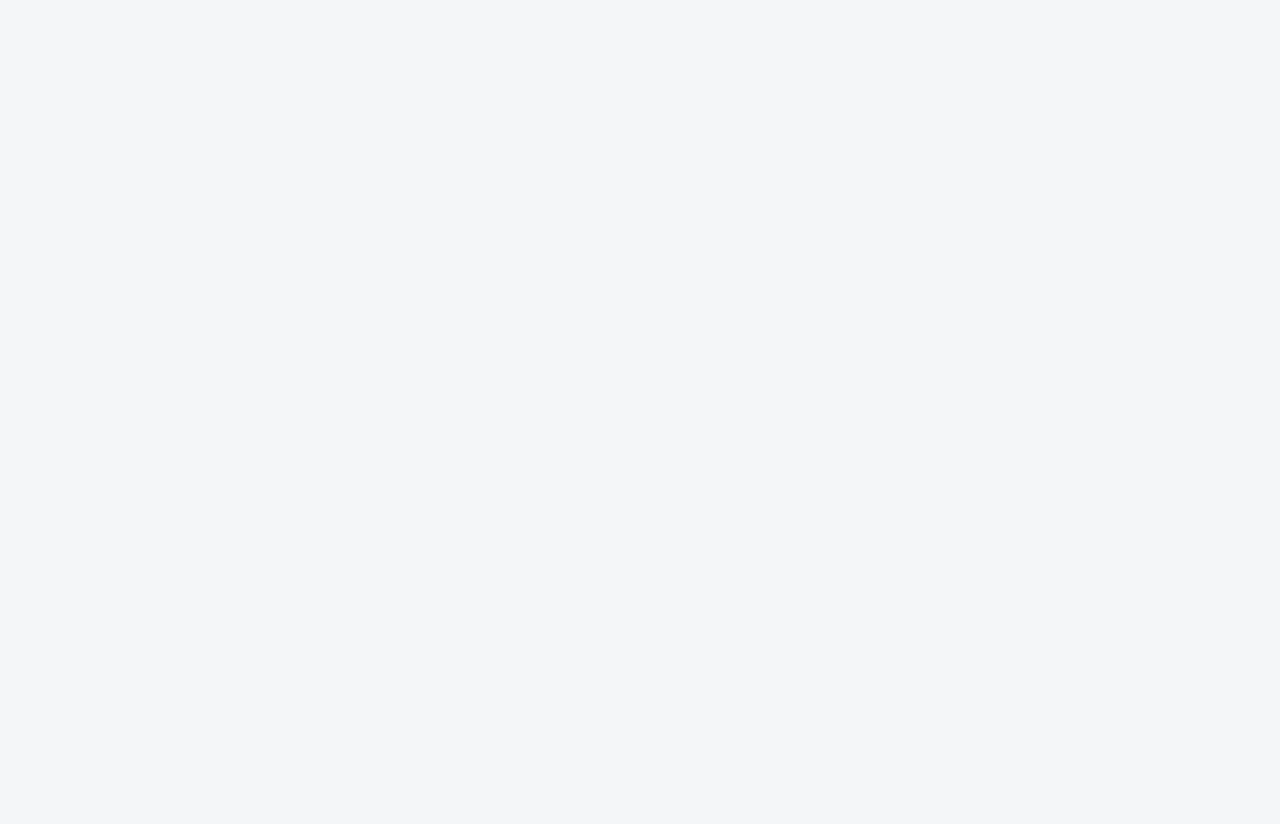
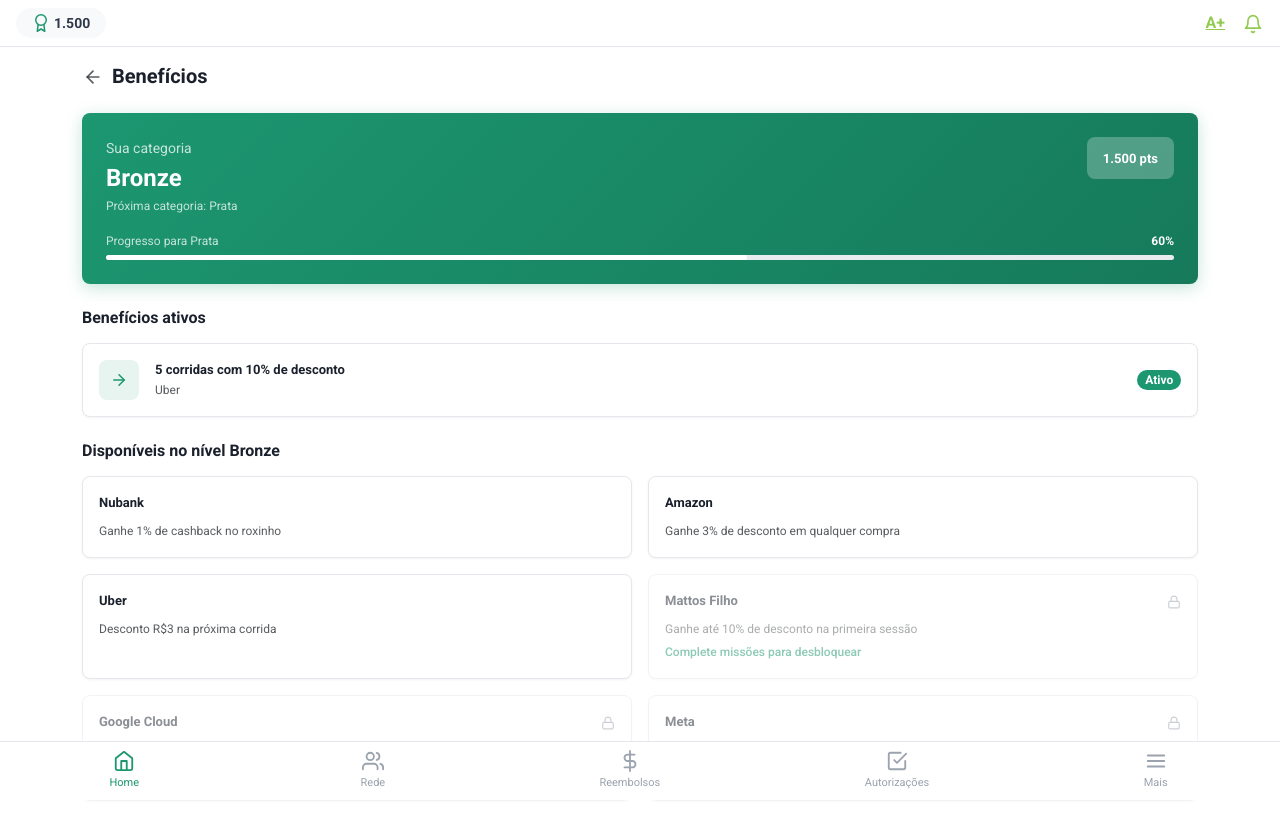
Before and after one commit to CarePlusCDF/Care-Plus-Front-Web, a React (Vite) app: page /beneficios in a window 1280 px wide. Before the commit this address had no page. Shown: the top 824 px of the page. Before the commit the page ends 800 px from the top, so only its background shows below. Built offline with nearby package versions, Linux system fonts and the light colour scheme.

Commit message:
feat: Criando página beneficios

```diff
--- a/src/App.jsx
+++ b/src/App.jsx
@@ -7,7 +7,7 @@ import Inicial from './routes/Inicial'
 import Missoes from './routes/Missoes'
 import Ranking from './routes/Ranking'
 import Impulso from './routes/Impulso'
-
+import Beneficios from './routes/Beneficios'
 
 
 const App = () => {
@@ -20,8 +20,9 @@ const App = () => {
         <Route path="/cadastro" element={<Cadastro />} />
         <Route path="/inicial" element={<Inicial />} />
         <Route path="/missoes" element={<Missoes />} />
-        <Route path="/Ranking" element={<Ranking />} />
-        <Route path="/Impulso" element={<Impulso />} />
+        <Route path="/ranking" element={<Ranking />} />
+        <Route path="/impulso" element={<Impulso />} />
+        <Route path="/beneficios" element={<Beneficios />} />
 
       </Routes>
     </Router>
--- a/src/index.css
+++ b/src/index.css
@@ -210,4 +210,7 @@ body {
 }
 
 .bar-active { height: 40px; }
+
 .bar-inactive { height: 20px; }
+
+.progress-60 { width: 60% !important; }
--- /dev/null
+++ b/src/routes/Beneficios.jsx
@@ -0,0 +1,122 @@
+import { useNavigate } from 'react-router-dom'
+import { FiArrowLeft, FiArrowRight, FiLock } from 'react-icons/fi'
+import TopBar from '../components/TopBar'
+import BottomNav from '../components/BottomNav'
+
+const Beneficios = () => {
+  const navigate = useNavigate()
+  const points = 1500
+  const categoria = 'Bronze'
+  const proximaCategoria = 'Prata'
+
+  const beneficiosAtivos = [
+    { id: 1, title: '5 corridas com 10% de desconto', parceiro: 'Uber', ativo: true },
+  ]
+
+  const beneficiosDisponiveis = [
+    { id: 1, title: 'Ganhe 1% de cashback no roxinho', parceiro: 'Nubank', bloqueado: false },
+    { id: 2, title: 'Ganhe 3% de desconto em qualquer compra', parceiro: 'Amazon', bloqueado: false },
+    { id: 3, title: 'Desconto R$3 na próxima corrida', parceiro: 'Uber', bloqueado: false },
+    { id: 4, title: 'Ganhe até 10% de desconto na primeira sessão', parceiro: 'Mattos Filho', bloqueado: true },
+    { id: 5, title: 'Receba até 2GB de armazenamento', parceiro: 'Google Cloud', bloqueado: true },
+    { id: 6, title: 'Receba aplicativos exclusivos', parceiro: 'Meta', bloqueado: true },
+  ]
+
+  return (
+    <div className="min-vh-100 bg-body">
+      <TopBar points={points} showPoints={true} />
+
+      <main className="container py-3 pb-5 mb-4">
+
+        <section className="d-flex align-items-center gap-2 mb-4">
+          <button
+            className="btn btn-link p-0 text-decoration-none text-muted"
+            onClick={() => navigate('/inicial')}
+          >
+            <FiArrowLeft size={20} />
+          </button>
+          <h1 className="fw-bold mb-0 fs-5 text-dark-custom">Benefícios</h1>
+        </section>
+
+        <section className="mb-4">
+          <div className="bg-gradient-primary shadow-primary rounded-3 p-4">
+            <div className="d-flex justify-content-between align-items-start">
+              <div>
+                <p className="text-white opacity-75 small mb-1">Sua categoria</p>
+                <h2 className="fw-bold text-white fs-4 mb-1">{categoria}</h2>
+                <p className="text-white opacity-75 fs-9 mb-0">
+                  Próxima categoria: {proximaCategoria}
+                </p>
+              </div>
+              <div className="bg-white bg-opacity-25 rounded-3 px-3 py-2">
+                <span className="fw-bold text-white fs-7">
+                  {points.toLocaleString('pt-BR')} pts
+                </span>
+              </div>
+            </div>
+            <div className="mt-3">
+              <div className="d-flex justify-content-between mb-1">
+                <span className="text-white opacity-75 fs-9">Progresso para Prata</span>
+                <span className="text-white fw-bold fs-9">60%</span>
+              </div>
+              <div className="progress rounded-pill progress-h-sm">
+                <div className="progress-bar bg-white rounded-pill progress-60" />
+              </div>
+            </div>
+          </div>
+        </section>
+
+        <section className="mb-4">
+          <h2 className="fw-bold fs-6 text-dark-custom mb-3">Benefícios ativos</h2>
+          <div className="d-flex flex-column gap-2">
+            {beneficiosAtivos.map(({ id, title, parceiro, ativo }) => (
+              <div key={id} className="bg-white rounded-3 border shadow-card p-3 d-flex align-items-center gap-3">
+                <div className="icon-box-sm rounded-3 d-flex align-items-center justify-content-center flex-shrink-0 bg-primary-subtle-custom">
+                  <FiArrowRight size={18} color="#1c9770" />
+                </div>
+                <div className="flex-fill">
+                  <p className="fw-bold mb-0 fs-7 text-dark-custom">{title}</p>
+                  <p className="mb-0 text-muted fs-9">{parceiro}</p>
+                </div>
+                {ativo && (
+                  <span className="badge rounded-pill fs-9 bg-primary">Ativo</span>
+                )}
+              </div>
+            ))}
+          </div>
+        </section>
+
+        <section className="mb-4">
+          <div className="d-flex justify-content-between align-items-center mb-3">
+            <h2 className="fw-bold fs-6 text-dark-custom mb-0">Disponíveis no nível {categoria}</h2>
+          </div>
+          <div className="row g-3">
+            {beneficiosDisponiveis.map(({ id, title, parceiro, bloqueado }) => (
+              <div key={id} className="col-12 col-md-6">
+                <div className={`bg-white rounded-3 border shadow-card p-3 h-100 ${bloqueado ? 'opacity-50' : ''}`}>
+                  <div className="d-flex align-items-center justify-content-between mb-2">
+                    <span className="fw-bold fs-7 text-dark-custom">{parceiro}</span>
+                    {bloqueado && <FiLock size={14} color="#9BA3AE" />}
+                  </div>
+                  <p className="mb-0 text-muted fs-9">{title}</p>
+                  {bloqueado && (
+                    <p className="mb-0 text-primary fs-9 fw-medium mt-1">
+                      Complete missões para desbloquear
+                    </p>
+                  )}
+                </div>
+              </div>
+            ))}
+          </div>
+        </section>
+
+
+
+      </main>
+
+      <BottomNav activePage="home" />
+    </div>
+  )
+}
+
+export default Beneficios
--- a/src/routes/Impulso.jsx
+++ b/src/routes/Impulso.jsx
@@ -3,7 +3,7 @@ import { FiArrowLeft, FiZap, FiTrendingUp, FiStar, FiAward } from 'react-icons/f
 import TopBar from '../components/TopBar'
 import BottomNav from '../components/BottomNav'
 
-const ImpulsoPage = () => {
+const Impulso = () => {
   const navigate = useNavigate()
   const points = 1500
   const streakDias = 7
@@ -92,4 +92,4 @@ const ImpulsoPage = () => {
   )
 }
 
-export default ImpulsoPage
+export default Impulso
```
